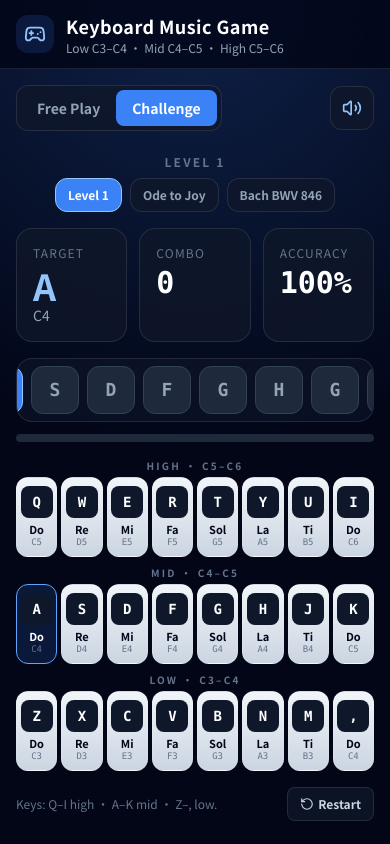
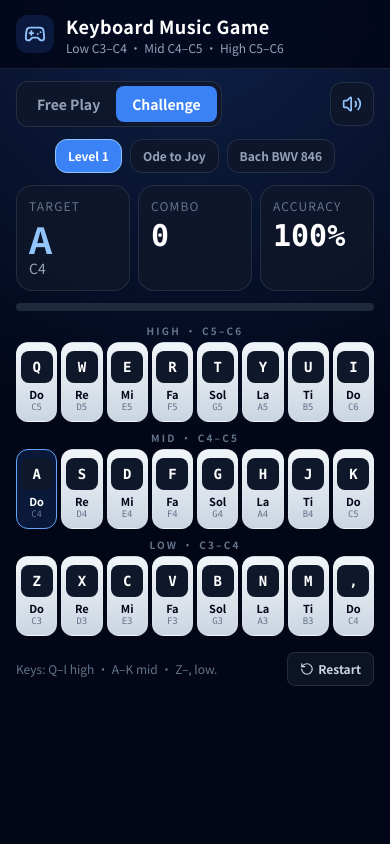
Before and after one commit to Yoko5566/Music-Practice, a React (Vite) app: page / in a window 390 px wide. Both pictures are taken after a click on the button "Challenge". Built offline with nearby package versions, Linux system fonts and the light colour scheme.

Commit message:
refactor: simplify mobile Free Play and Challenge layout

```diff
--- a/App.tsx
+++ b/App.tsx
@@ -66,11 +66,6 @@ export default function App() {
   const isComplete = mode === 'challenge' && currentIndex >= sequence.length;
   const currentTarget = sequence[currentIndex] ?? null;
   const accuracy = attempts === 0 ? 100 : Math.round((correctHits / attempts) * 100);
-
-  const nextPreview = useMemo(
-    () => sequence.slice(currentIndex, currentIndex + 8),
-    [sequence, currentIndex],
-  );
 
   const recordedDurationMs = useMemo(() => {
     if (recordedNotes.length === 0) return 0;
@@ -382,15 +377,6 @@ export default function App() {
     [clearLoopTimers],
   );
 
-  const challengeLabel =
-    challengeType === 'ode'
-      ? 'Beethoven · Ode to Joy'
-      : challengeType === 'bach'
-        ? 'Bach · BWV 846'
-        : challengeType === 'recording'
-          ? 'My Loop Challenge'
-          : 'Level 1';
-
   return (
     <div className="relative flex h-[100dvh] max-h-[100dvh] w-full flex-col overflow-hidden bg-slate-950 text-white">
       <div className="pointer-events-none absolute inset-0 bg-[radial-gradient(circle_at_top,_rgba(59,130,246,0.22),_transparent_52%)]" />
@@ -412,7 +398,7 @@ export default function App() {
         </div>
       </header>
 
-      <main className="relative z-10 flex min-h-0 flex-1 flex-col overflow-y-auto px-4 py-4 md:px-6">
+      <main className="relative z-10 flex min-h-0 flex-1 flex-col overflow-y-auto px-4 py-3 md:px-6 md:py-4">
         <section className="mx-auto flex w-full max-w-5xl items-center justify-between gap-3">
           <div className="flex rounded-xl border border-white/10 bg-slate-900/80 p-1">
             <button
@@ -468,13 +454,9 @@ export default function App() {
           </div>
         </section>
 
-        <section className="mx-auto mt-4 flex min-h-0 w-full max-w-5xl flex-1 flex-col justify-center">
+        <section className="mx-auto mt-3 flex min-h-0 w-full max-w-5xl flex-1 flex-col justify-start">
           {mode === 'challenge' && (
-            <>
-              <div className="mb-2 text-center text-xs font-bold uppercase tracking-[0.18em] text-slate-500">
-                {challengeLabel}
-              </div>
-              <div className="mb-4 flex flex-wrap items-center justify-center gap-2">
+            <div className="mb-3 flex flex-wrap items-center justify-center gap-2">
                 <button
                   type="button"
                   onClick={() => selectChallenge('level1')}
@@ -522,32 +504,23 @@ export default function App() {
                   </button>
                 )}
             </div>
-            </>
           )}
 
           {mode === 'free' ? (
-            <>
-              <div className="mb-3 text-center">
-                <div className="text-4xl font-black md:text-6xl">Free Play</div>
-                <p className="mt-2 text-sm text-slate-400">
-                  Three octaves · hold multiple keys together to play chords.
-                </p>
-              </div>
-
-              <div className="mb-4 rounded-2xl border border-white/10 bg-slate-900/70 p-3">
-                <div className="flex flex-wrap items-center justify-between gap-2">
-                  <div>
+            <div className="mb-3 rounded-2xl border border-white/10 bg-slate-900/70 p-2.5 md:p-3">
+              <div className="flex items-center justify-between gap-2">
+                <div className="min-w-0">
                   <div className="text-sm font-black text-white">Loop Recorder</div>
-                    <div className="text-xs text-slate-500">
+                  <div className="truncate text-[11px] text-slate-500 md:text-xs">
                     {isRecording
-                        ? 'Recording note timing…'
+                      ? 'Recording…'
                       : recordedNotes.length > 0
-                          ? `${recordedNotes.length} notes · ${(recordedDurationMs / 1000).toFixed(1)}s loop`
-                          : 'Record a phrase, loop it, then turn it into a Challenge.'}
+                        ? `${recordedNotes.length} notes · ${(recordedDurationMs / 1000).toFixed(1)}s`
+                        : 'Record · Loop · Make Challenge'}
                   </div>
                 </div>
 
-                  <div className="flex flex-wrap justify-end gap-2">
+                <div className="flex shrink-0 items-center gap-1.5 md:gap-2">
                     {!isRecording ? (
                       <button
                         type="button"
@@ -585,7 +558,7 @@ export default function App() {
                       className="inline-flex items-center gap-1.5 rounded-lg border border-violet-400/30 bg-violet-500/10 px-3 py-2 text-xs font-bold text-violet-300 transition enabled:hover:bg-violet-500/20 disabled:cursor-not-allowed disabled:opacity-35"
                     >
                       <ListMusic size={14} />
-                      Make Challenge
+                      <span className="hidden sm:inline">Make Challenge</span>
                     </button>
 
                     <button
@@ -600,7 +573,6 @@ export default function App() {
                 </div>
               </div>
             </div>
-            </>
           ) : isComplete ? (
             <div className="mb-5 text-center">
               <div className="text-4xl font-black text-emerald-300 md:text-6xl">Challenge Clear</div>
@@ -618,35 +590,20 @@ export default function App() {
             </div>
           ) : (
             <>
-              <div className="grid grid-cols-3 gap-3">
-                <div className="rounded-2xl border border-white/10 bg-slate-900/80 p-4">
+              <div className="grid grid-cols-3 gap-2 md:gap-3">
+                <div className="rounded-2xl border border-white/10 bg-slate-900/80 p-3 md:p-4">
                   <div className="text-xs uppercase tracking-widest text-slate-500">Target</div>
                   <div className="mt-1 text-4xl font-black text-blue-300">{currentTarget?.key}</div>
                   <div className="text-sm text-slate-400">{currentTarget?.notation}</div>
                 </div>
-                <div className="rounded-2xl border border-white/10 bg-slate-900/80 p-4">
+                <div className="rounded-2xl border border-white/10 bg-slate-900/80 p-3 md:p-4">
                   <div className="text-xs uppercase tracking-widest text-slate-500">Combo</div>
                   <div className="mt-1 font-mono text-3xl font-black">{combo}</div>
                 </div>
-                <div className="rounded-2xl border border-white/10 bg-slate-900/80 p-4">
+                <div className="rounded-2xl border border-white/10 bg-slate-900/80 p-3 md:p-4">
                   <div className="text-xs uppercase tracking-widest text-slate-500">Accuracy</div>
                   <div className="mt-1 font-mono text-3xl font-black">{accuracy}%</div>
                 </div>
-              </div>
-
-              <div className="mt-4 flex min-h-16 items-center justify-center gap-2 overflow-hidden rounded-2xl border border-white/10 bg-slate-900/60 px-3">
-                {nextPreview.map((note, index) => (
-                  <div
-                    key={`${currentIndex}-${index}-${note.key}`}
-                    className={`flex h-12 min-w-12 items-center justify-center rounded-xl border font-mono text-lg font-black transition ${
-                      index === 0
-                        ? 'border-blue-300 bg-blue-500 text-white'
-                        : 'border-slate-700 bg-slate-800 text-slate-400'
-                    }`}
-                  >
-                    {note.key}
-                  </div>
-                ))}
               </div>
 
               <div className="mt-3 h-2 overflow-hidden rounded-full bg-slate-800">
@@ -658,7 +615,7 @@ export default function App() {
             </>
           )}
 
-          <div className="mt-4 space-y-2" aria-label="Virtual music keyboard">
+          <div className="mt-3 space-y-2" aria-label="Virtual music keyboard">
             {[
               { label: 'High · C5–C6', notes: highRowNotes },
               { label: 'Mid · C4–C5', notes: midRowNotes },
```
Lines whose indentation alone changed are shown as unchanged.
